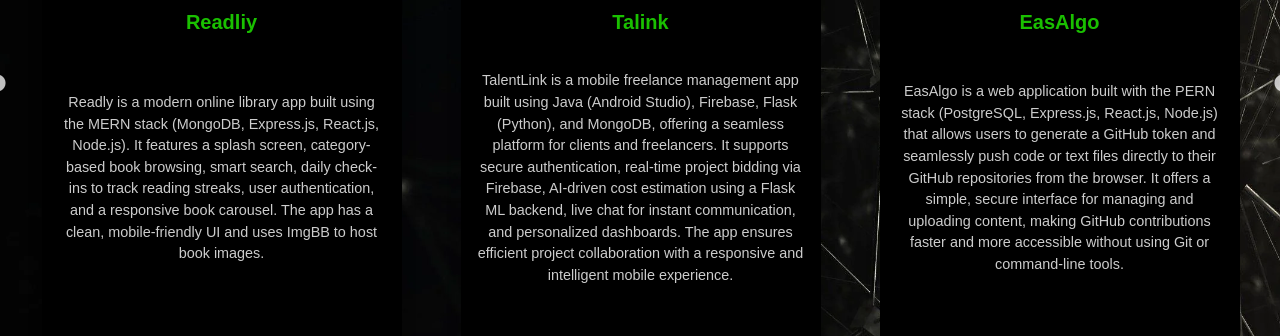
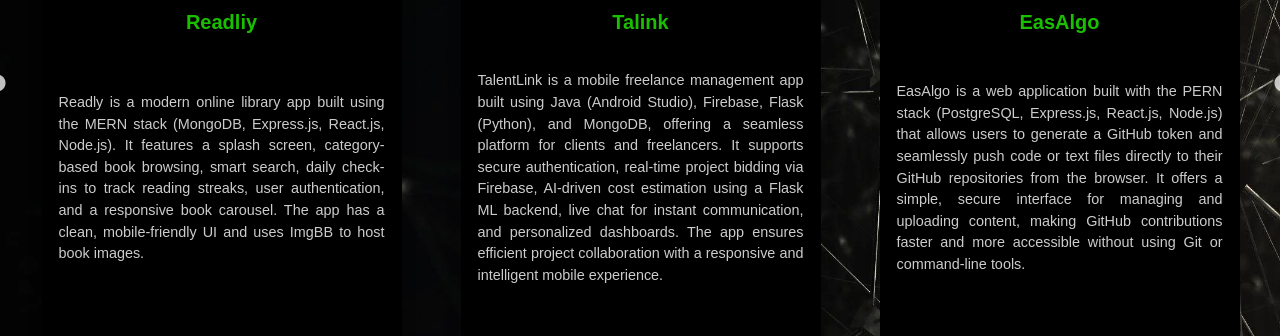
Before and after one commit to srirama2004/PortfolioFinal, a React (Create React App) app: page /projects in a window 1280 px wide. Shown: the part 371-707 px from the top of the page. Built offline with nearby package versions, Linux system fonts and the light colour scheme.

Commit message:
Update projects.js

```diff
--- a/src/components/projects.js
+++ b/src/components/projects.js
@@ -92,7 +92,7 @@
   <Card.Img variant="top" src={proj.image} className="project-img" />
   <Card.Body>
     <Card.Title className="fs-5">{proj.title}</Card.Title>
-    <Card.Text className="text-muted small">{proj.description}</Card.Text>
+    <Card.Text className="text-muted small" style={{ textAlign: "justify" }}>{proj.description}</Card.Text>
     <div className="d-flex justify-content-around mt-3">
       <Button variant="outline-dark" size="sm" href={proj.github} target="_blank">
         GitHub
```
